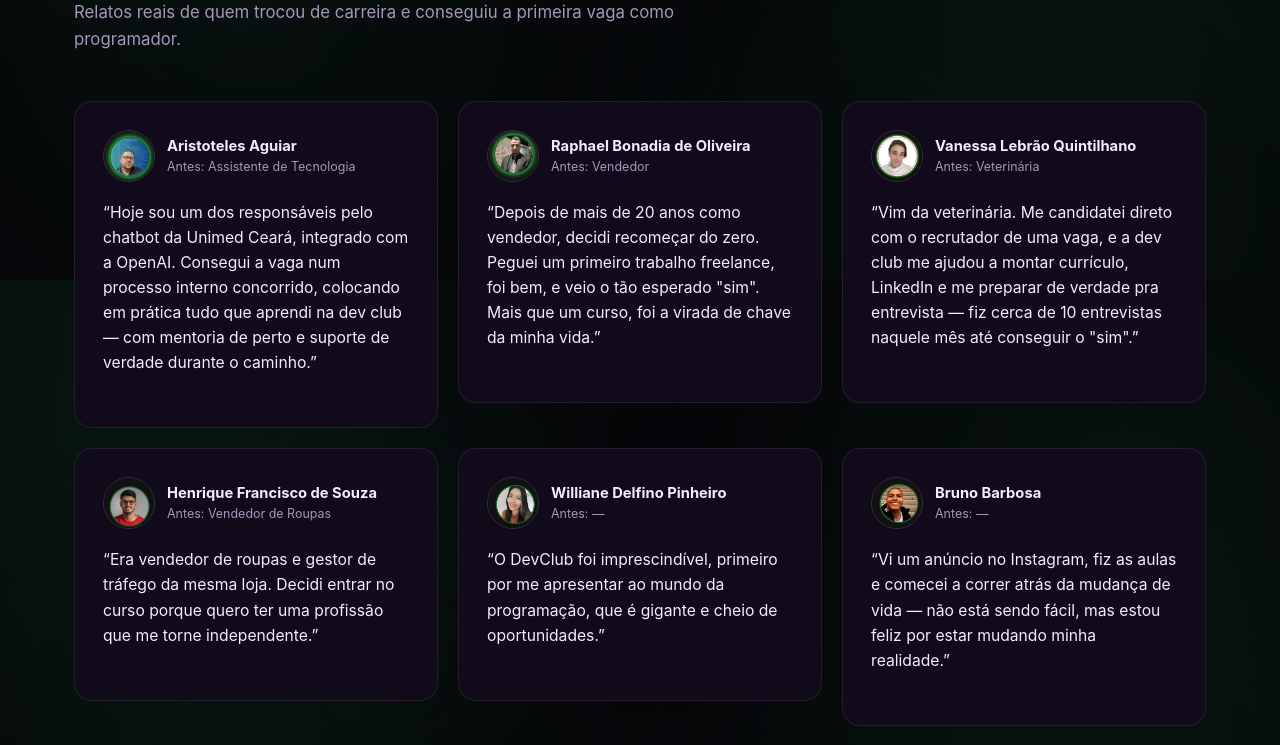
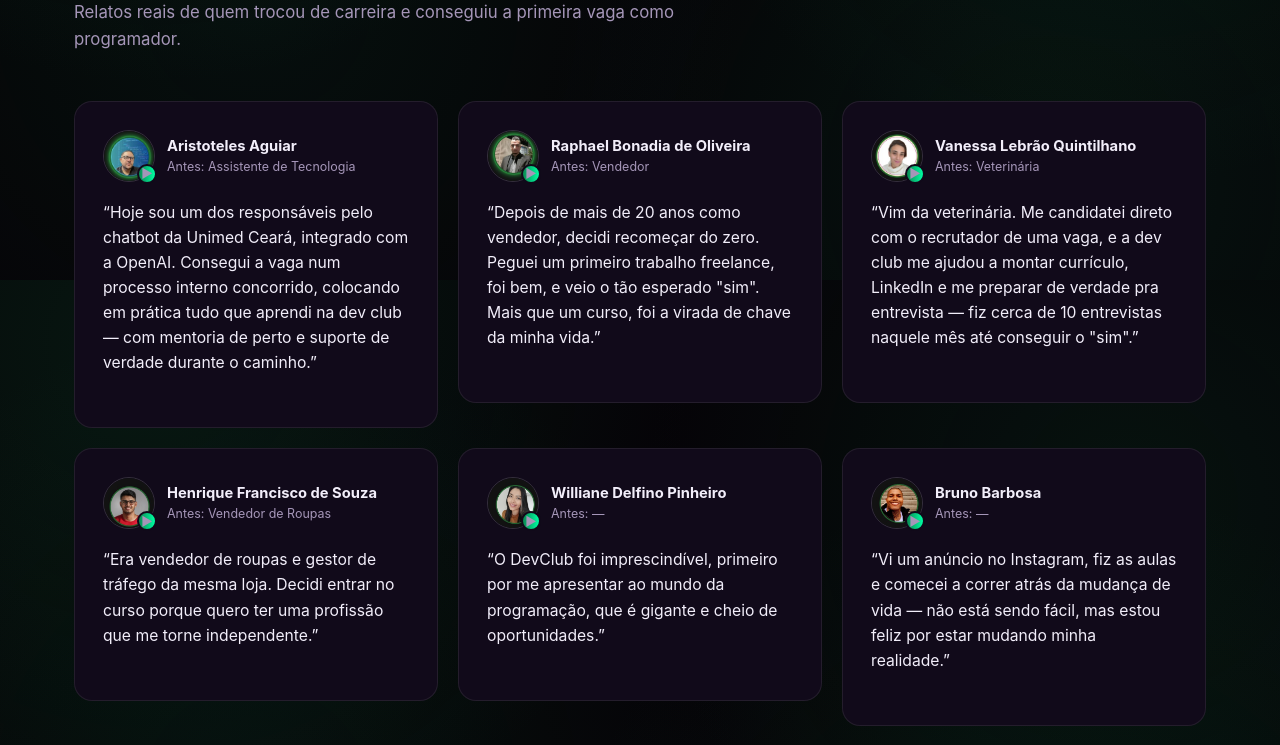
Before and after one commit to Carlosprogramador2026/dev-club-site, a React (Vite) app: page / in a window 1280 px wide. Shown: the part 10120-10865 px from the top of the page. Built offline with nearby package versions, Linux system fonts and the light colour scheme.

Commit message:
Adiciona badge de play nas fotos da secao geral de depoimentos
Mesmo selo usado nos cards de freela da vitrine "Resultado real",
aparecendo em quem tem videoId ou videoSrc.

```diff
--- a/src/components/Depoimentos.jsx
+++ b/src/components/Depoimentos.jsx
@@ -19,7 +19,14 @@
               <Link to={`/depoimentos/${d.slug}`} className="depoimento-card">
                 <div className="depoimento-topo">
                   {d.foto ? (
-                    <img src={d.foto} alt={d.nome} className="depoimento-foto" />
+                    <span className="depoimento-card-avatar-wrap">
+                      <img src={d.foto} alt={d.nome} className="depoimento-foto" />
+                      {(d.videoId || d.videoSrc) && (
+                        <span className="depoimento-card-play-badge" aria-hidden="true">
+                          ▶
+                        </span>
+                      )}
+                    </span>
                   ) : (
                     <div className="depoimento-avatar" aria-hidden="true" />
                   )}
```
